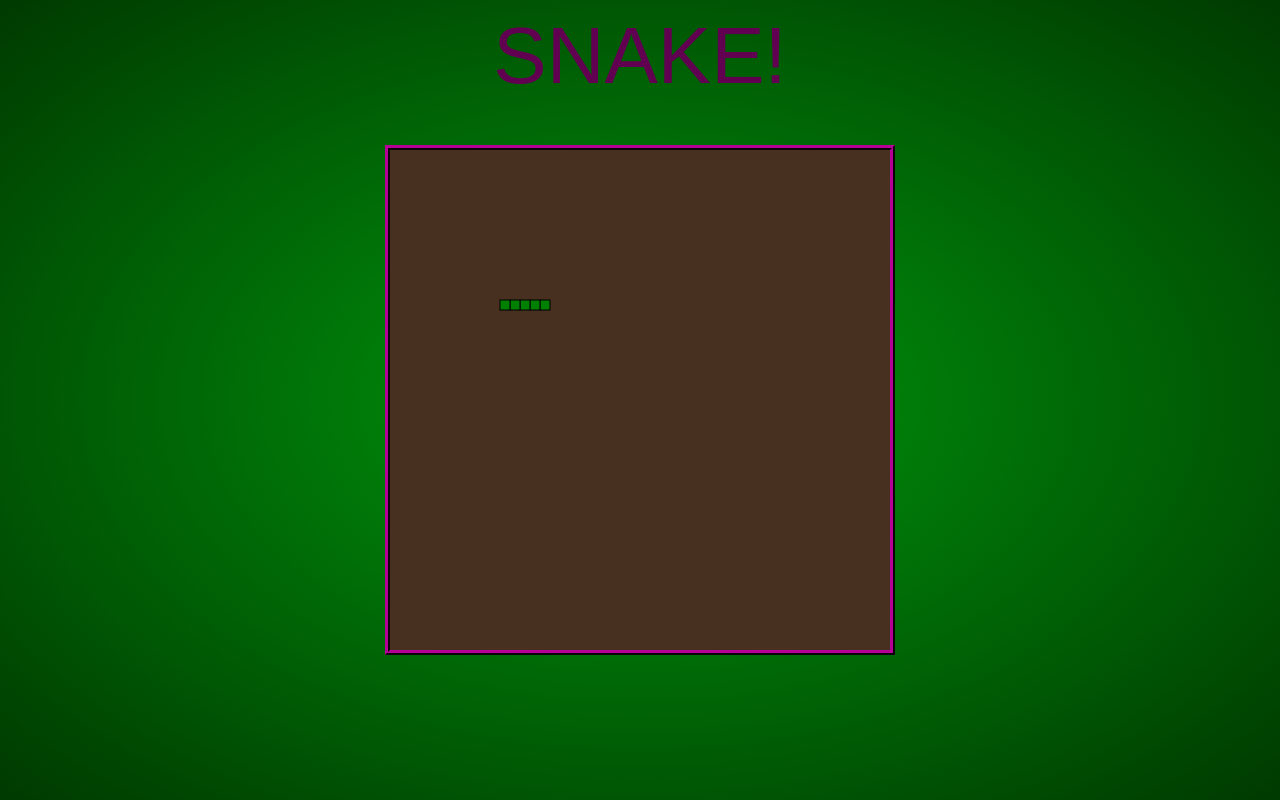
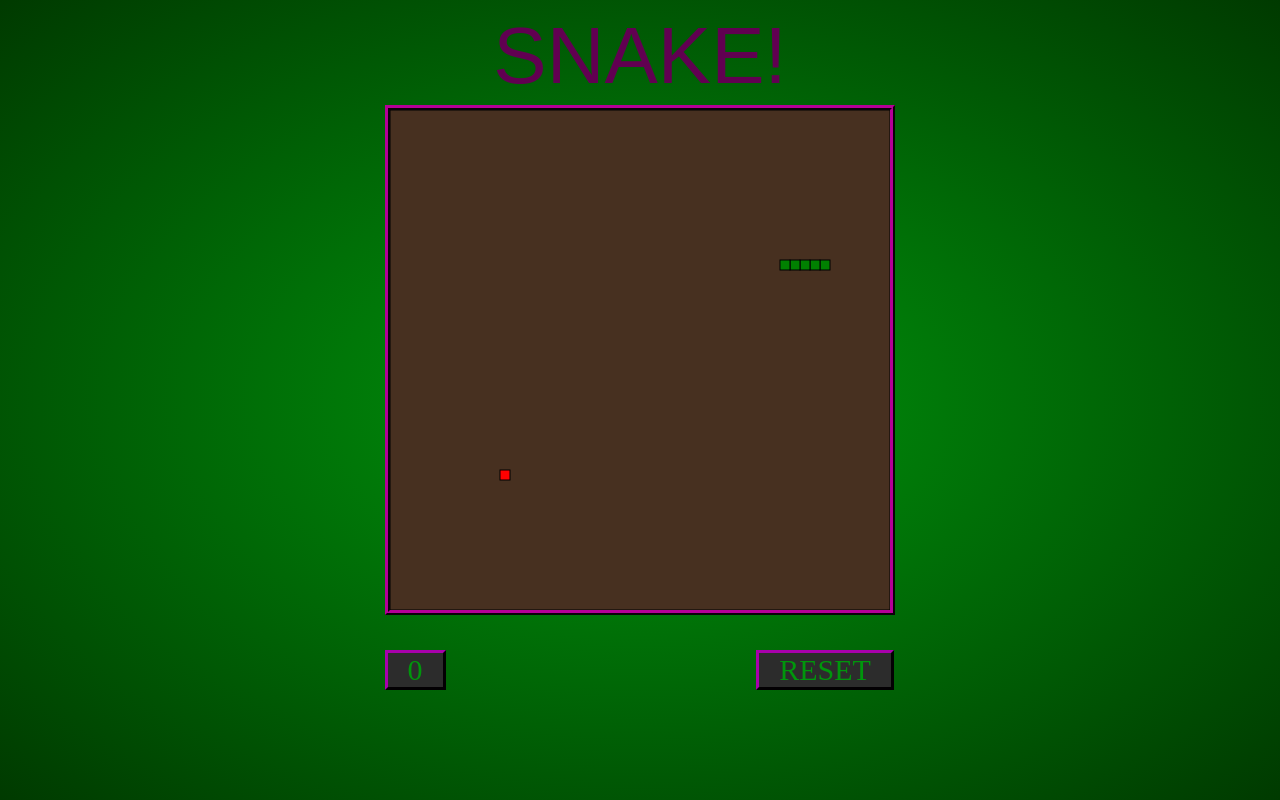
Before and after one commit to ZekNe/snake-game, a plain HTML site: page index.html in a window 1280 px wide. Both pictures are taken after a click on the button "Start!". Drawn offline with Linux system fonts and the light colour scheme; a web font is replaced by a local one.

Commit message:
movement,score,reset,gameover

```diff
--- a/index.html
+++ b/index.html
@@ -2,7 +2,6 @@
 <html=en>
 
 <head>
-
     <meta charset="UTF-8">
     <meta name="viewport" content="width=device-width, initial-scale=1.0">
 
@@ -20,6 +19,8 @@
 
         <canvas id="snakeCanvas" width="500" height="500"></canvas>
         <button class="startButton">Start!</button>
+        <div id="score">0</div>
+        <div id="reset">RESET</div>
 
     </div>
 
--- a/index.js
+++ b/index.js
@@ -2,6 +2,7 @@ const canvas = document.getElementById('snakeCanvas');
 const ctx = canvas.getContext('2d');
 const Container = document.querySelector('.snakeContainer');
 const sbutton = Container.querySelector('.startButton');
+const reset = document.querySelector("#reset");
 
 let snake = [{ x: 150, y: 150 },
 { x: 140, y: 150 },
@@ -9,19 +10,13 @@ let snake = [{ x: 150, y: 150 },
 { x: 120, y: 150 },
 { x: 110, y: 150 }];
 
-let nextsnake = [{ x: 160, y: 150 },
-{ x: 150, y: 150 },
-{ x: 140, y: 150 },
-{ x: 130, y: 150 },
-{ x: 120, y: 150 }];
+let score = 0;
 
 function clearCanvas() {
-    ctx.fillStyle = "white"; ctx.strokeStyle = "black";
+    ctx.fillStyle = "rgb(71, 48, 32)"; ctx.strokeStyle = "black";
     ctx.fillRect(0, 0, snakeCanvas.width, snakeCanvas.height);
     ctx.strokeRect(0, 0, snakeCanvas.width, snakeCanvas.height);
 }
-
-// setTimeout(function onTick() {  clearCanvas();  advanceSnake();  drawSnake();}, 100);
 
 function drawSnakePart(snakePart) {
     ctx.fillStyle = 'green'; ctx.strokestyle = 'darkgreen';
@@ -29,20 +24,93 @@ function drawSnakePart(snakePart) {
     ctx.strokeRect(snakePart.x, snakePart.y, 10, 10);
 }
 
+function randomTen(min, max) { return Math.round((Math.random() * (max - min) + min) / 10) * 10; }
+
+function createFood() {
+    foodX = randomTen(0, snakeCanvas.width - 10);
+    foodY = randomTen(0, snakeCanvas.height - 10);
+    snake.forEach(function isFoodOnSnake(part) {
+        const foodIsOnSnake = part.x == foodX && part.y == foodY
+        if (foodIsOnSnake) createFood();
+    });
+}
+
+function drawFood() {
+    ctx.fillStyle = 'red';
+    ctx.strokestyle = 'darkred';
+    ctx.fillRect(foodX, foodY, 10, 10);
+    ctx.strokeRect(foodX, foodY, 10, 10);
+}
+
 Container.addEventListener("click", (e) => {
     if (e.target.matches("button")) {
         drawSnake()
         sbutton.style.display = "none";
-
+        main()
+        createFood()
     }
 })
+
+let dx = 10;
+let dy = 0;
+
+function didGameEnd() {
+    for (let i = 4; i < snake.length; i++) {
+        const didCollide = snake[i].x === snake[0].x && snake[i].y === snake[0].y
+        if (didCollide) return true
+    }
+
+    const hitLeftWall = snake[0].x < 0;
+    const hitRightWall = snake[0].x > snakeCanvas.width - 10;
+    const hitToptWall = snake[0].y < 0;
+    const hitBottomWall = snake[0].y > snakeCanvas.height - 10;
+    return hitLeftWall || hitRightWall || hitToptWall || hitBottomWall
+}
 
 function advanceSnake() {
     const head = { x: snake[0].x + dx, y: snake[0].y + dy };
     snake.unshift(head);
-    snake.pop();
+    const didEatFood = snake[0].x === foodX && snake[0].y === foodY;
+    if (didEatFood) {
+        score += 1;
+        document.getElementById('score').innerHTML = score;
+        createFood();
+    } else {
+        snake.pop();
+    }
 }
 
 function drawSnake() {
     snake.forEach(drawSnakePart);
 }
+
+function main() {
+    if (didGameEnd()) return;
+    setTimeout(function onTick() {
+        changingDirection = false; clearCanvas(); drawFood(); advanceSnake(); drawSnake(); main();
+    }, 100)
+}
+
+function changeDirection(event) {
+    const LEFT_KEY = 37;
+    const RIGHT_KEY = 39;
+    const UP_KEY = 38;
+    const DOWN_KEY = 40;
+    if (changingDirection) return;
+    changingDirection = true;
+    const keyPressed = event.keyCode;
+    const goingUp = dy === -10;
+    const goingDown = dy === 10;
+    const goingRight = dx === 10;
+    const goingLeft = dx === -10;
+    if (keyPressed === LEFT_KEY && !goingRight) { dx = -10; dy = 0; }
+    if (keyPressed === UP_KEY && !goingDown) { dx = 0; dy = -10; }
+    if (keyPressed === RIGHT_KEY && !goingLeft) { dx = 10; dy = 0; }
+    if (keyPressed === DOWN_KEY && !goingUp) { dx = 0; dy = 10; }
+}
+
+document.addEventListener("keydown", changeDirection)
+
+reset.addEventListener("click", () => {
+    window.location.reload()
+})
--- a/style.css
+++ b/style.css
@@ -29,6 +29,7 @@ body {
 .snakeContainer {
 
     display: flex;
+    flex-direction: column;
     align-items: center;
     justify-content: center;
     height: 100vh;
@@ -55,3 +56,34 @@ body {
     font-size: 50px;
     box-shadow: 3px 3px 3px black;
 }
+
+#score {
+    position: relative;
+    top: 5%;
+    right: 225px;
+    color: rgb(0, 150, 12);
+    background-color: rgb(44, 44, 44);
+    position: relative;
+    z-index: 1;
+    font-size: 30px;
+    padding-left: 20px;
+    padding-right: 20px;
+    border-style: outset;
+    border-color:rgb(86, 0, 88) ;
+
+}
+
+#reset {
+    position: relative;
+    left: 185px;
+    color: rgb(0, 150, 12);
+    background-color: rgb(44, 44, 44);
+    position: relative;
+    z-index: 1;
+    font-size: 30px;
+    padding-left: 20px;
+    padding-right: 20px;
+    border-style: outset;
+    border-color:rgb(86, 0, 88) ;
+
+}
```
